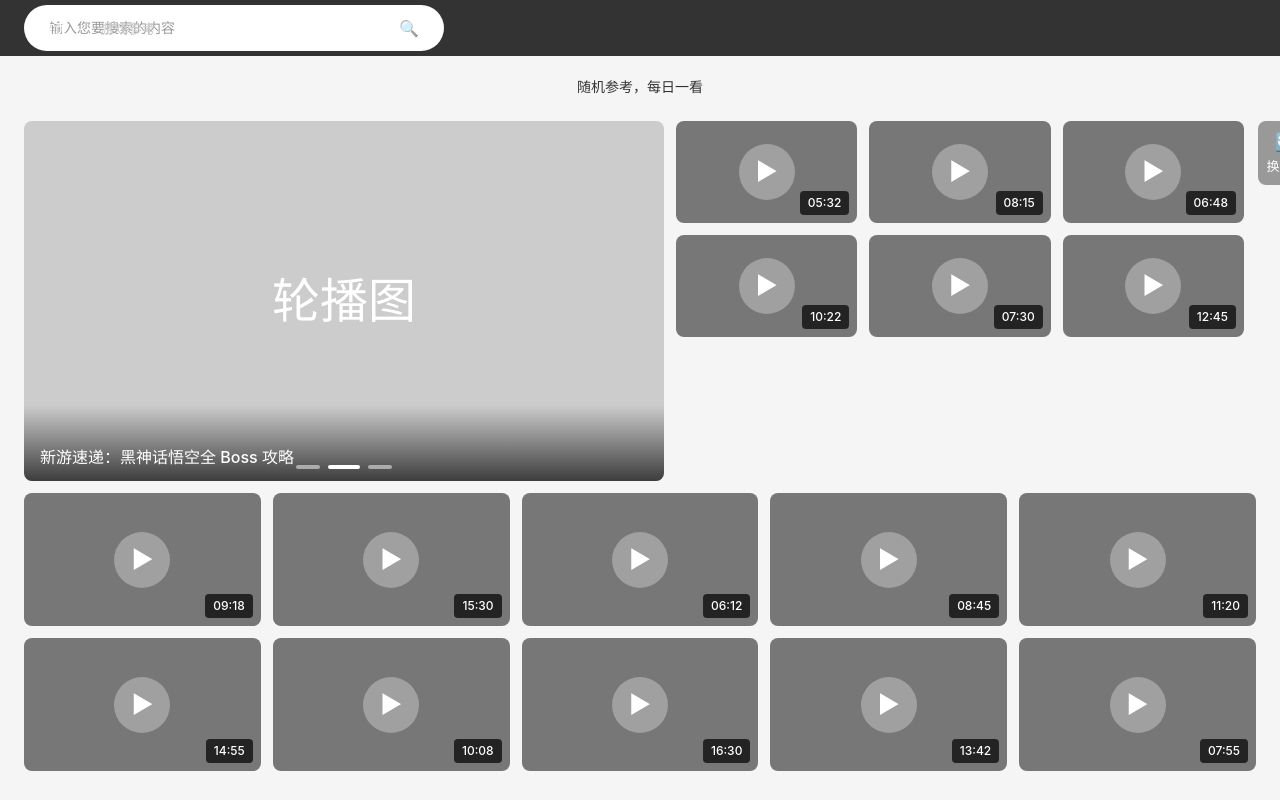
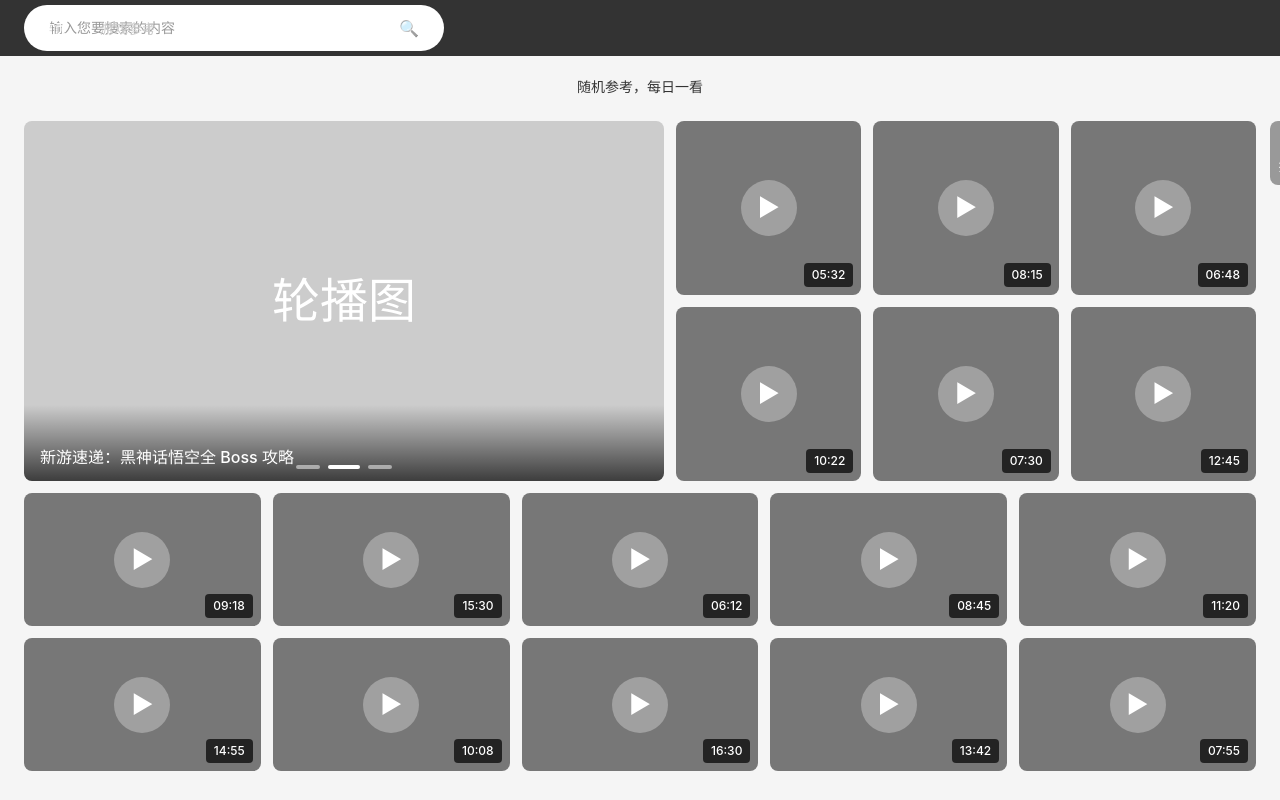
Before and after one commit to CNMJH/CKAnim, a React (Vite) app: page / in a window 1280 px wide. Shown: the top 800 px of the page. Built offline with nearby package versions, Linux system fonts and the light colour scheme.

Commit message:
style: 使用 flex 布局统一视频卡片尺寸
- home-content 改用 flex 布局
- banner-section 固定 640px
- right-section 自动填充剩余空间
- 所有视频卡片使用 aspect-ratio: 16/9

```diff
--- a/src/pages/Home.css
+++ b/src/pages/Home.css
@@ -13,23 +13,26 @@
 }
 
 .home-content {
-  display: grid;
-  grid-template-columns: 640px 1fr auto;
+  display: flex;
   gap: 12px;
   margin-bottom: 12px;
-  align-items: start;
+  position: relative;
 }
 
 .banner-section {
+  width: 640px;
+  flex-shrink: 0;
   position: relative;
 }
 
 .right-section {
+  flex: 1;
   display: grid;
   grid-template-columns: repeat(3, 1fr);
   grid-template-rows: repeat(2, 1fr);
   gap: 12px;
   position: relative;
+  min-width: 0;
 }
 
 /* 换一批按钮 - 右上角，垂直排列 */
@@ -124,7 +127,7 @@
   margin-top: 12px;
 }
 
-/* 统一视频卡片尺寸 */
+/* 统一视频卡片尺寸 - 固定高度，宽度自适应 */
 .video-card {
   aspect-ratio: 16/9;
   width: 100%;
@@ -133,7 +136,11 @@
 
 @media (max-width: 1200px) {
   .home-content {
-    grid-template-columns: 1fr;
+    flex-direction: column;
+  }
+
+  .banner-section {
+    width: 100%;
   }
 
   .video-grid-full {
```
